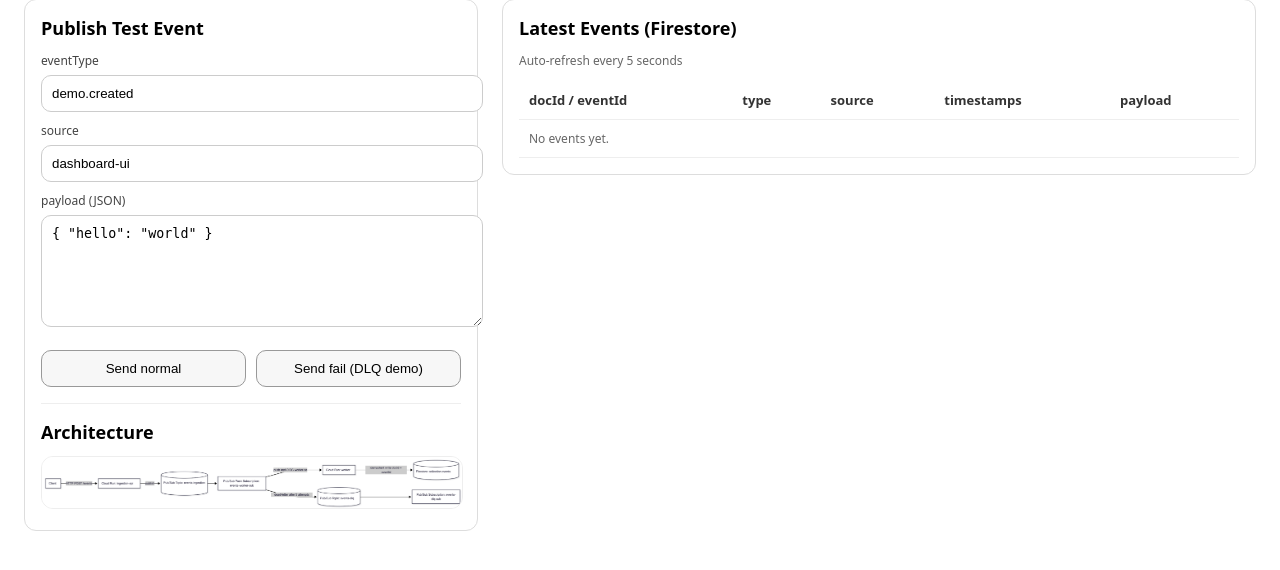
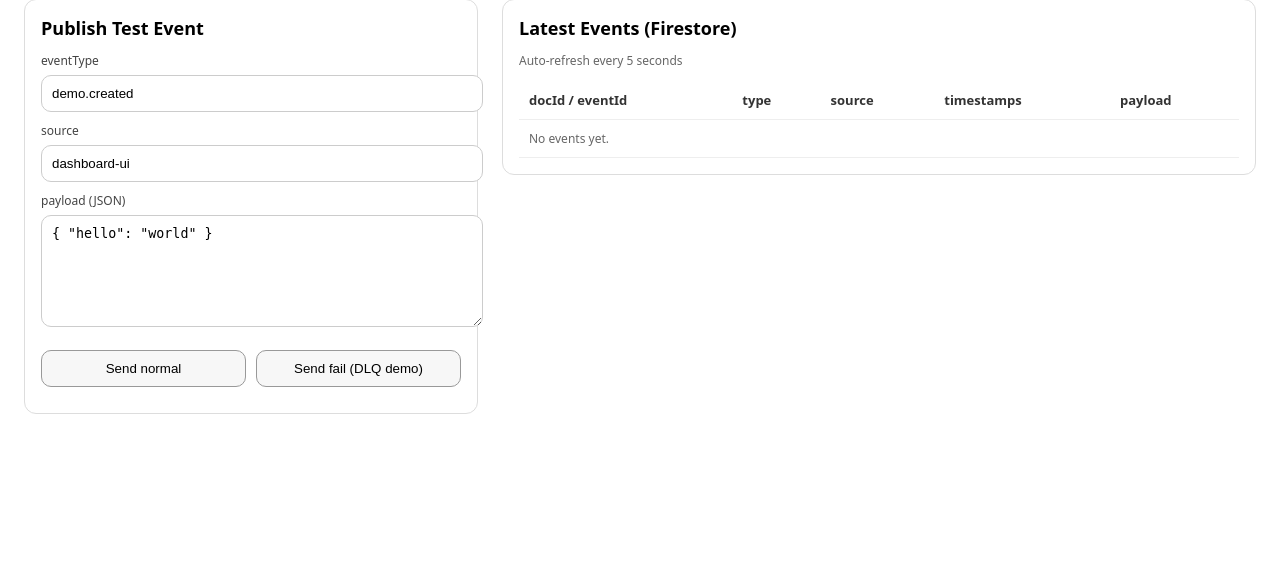
Before and after one commit to danobis/CLC3, a FastAPI app: page / in a window 1280 px wide. Shown: the part 115-685 px from the top of the page. Run offline with FastAPI, Linux system fonts and the light colour scheme; data that the repository does not hold is empty; parts of the project's set-up code (start-up, migrations or seed data) failed here and were passed over.

Commit message:
update index.html

```diff
--- a/services/dashboard-ui/main.py
+++ b/services/dashboard-ui/main.py
@@ -23,7 +23,7 @@ db = firestore.Client(project=PROJECT_ID)
 app = FastAPI(title="CLC3 Dashboard UI", version="1.0.0")
 templates = Jinja2Templates(directory="templates")
 
-# Static files (optional for architecture diagram)
+# static files
 if os.path.isdir("static"):
     app.mount("/static", StaticFiles(directory="static"), name="static")
 
--- a/services/dashboard-ui/templates/index.html
+++ b/services/dashboard-ui/templates/index.html
@@ -53,12 +53,6 @@
         </div>
 
         <div id="publishResult" class="muted" style="margin-top:10px;"></div>
-
-        <hr style="margin:16px 0; border:none; border-top:1px solid #eee;" />
-        <h2>Architecture</h2>
-        <div style="margin-top:10px;">
-          <img src="/static/architecture.png" alt="Architecture diagram (optional)" onerror="this.style.display='none';" />
-        </div>
       </div>
 
       <div class="card">
```
